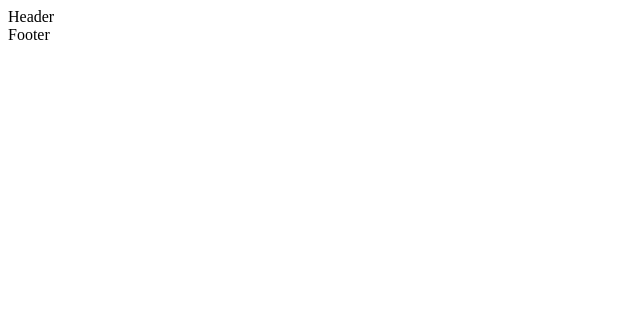
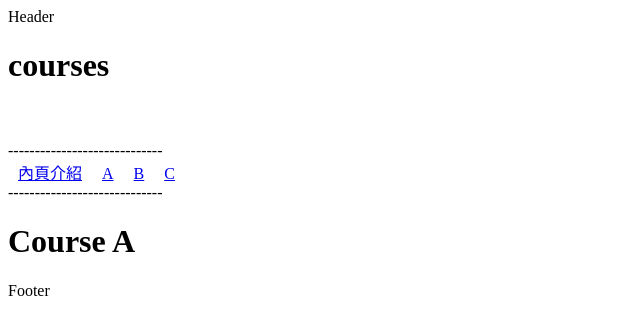
Before and after one commit to SkylerChou/nuxt3-demo, a Nuxt app: page /courses/1/a in a window 1280 px wide. Before the commit this address had no page. Shown: the top 334 px of the page, without its empty margins (0-640 px from the left). Built offline with nearby package versions, Linux system fonts and the light colour scheme; no server answers; what v-calendar would draw is missing.

Commit message:
章節 4-4 - 動態 Router 配置 - 4

```diff
--- a/pages/courses/[courses].vue
+++ b/pages/courses/[courses].vue
@@ -1,6 +1,17 @@
 <template>
   <div>
     {{ data }}
+    <br />
+    <br />
+    -----------------------------
+    <br />
+    <NuxtLink :to="`/courses/${route.params.courses}/`">內頁介紹</NuxtLink>
+    <NuxtLink :to="`/courses/${route.params.courses}/A`">A</NuxtLink>
+    <NuxtLink :to="`/courses/${route.params.courses}/B`">B</NuxtLink>
+    <NuxtLink :to="`/courses/${route.params.courses}/C`">C</NuxtLink>
+    <br />
+    -----------------------------
+    <NuxtPage />
   </div>
 </template>
 
@@ -12,4 +23,9 @@ const { data } = await useFetch(
 );
 </script>
 
-<style></style>
+<style scoped>
+a {
+  padding-left: 10px;
+  padding-right: 10px;
+}
+</style>
--- /dev/null
+++ b/pages/courses/[courses]/a.vue
@@ -0,0 +1,9 @@
+<template>
+  <div>
+    <h1>Course A</h1>
+  </div>
+</template>
+
+<script setup></script>
+
+<style scoped></style>
--- /dev/null
+++ b/pages/courses/[courses]/b.vue
@@ -0,0 +1,9 @@
+<template>
+  <div>
+    <h1>Course B</h1>
+  </div>
+</template>
+
+<script setup></script>
+
+<style scoped></style>
--- /dev/null
+++ b/pages/courses/[courses]/c.vue
@@ -0,0 +1,9 @@
+<template>
+  <div>
+    <h1>Course C</h1>
+  </div>
+</template>
+
+<script setup></script>
+
+<style scoped></style>
--- /dev/null
+++ b/pages/courses/[courses]/index.vue
@@ -0,0 +1,9 @@
+<template>
+  <div>
+    <h1>內頁介紹</h1>
+  </div>
+</template>
+
+<script setup></script>
+
+<style scoped></style>
```
